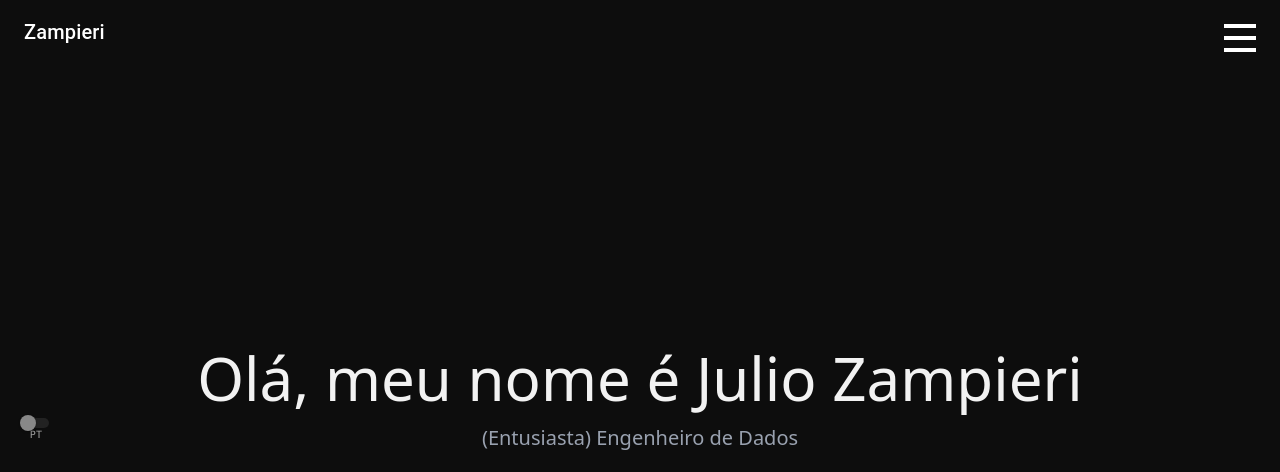
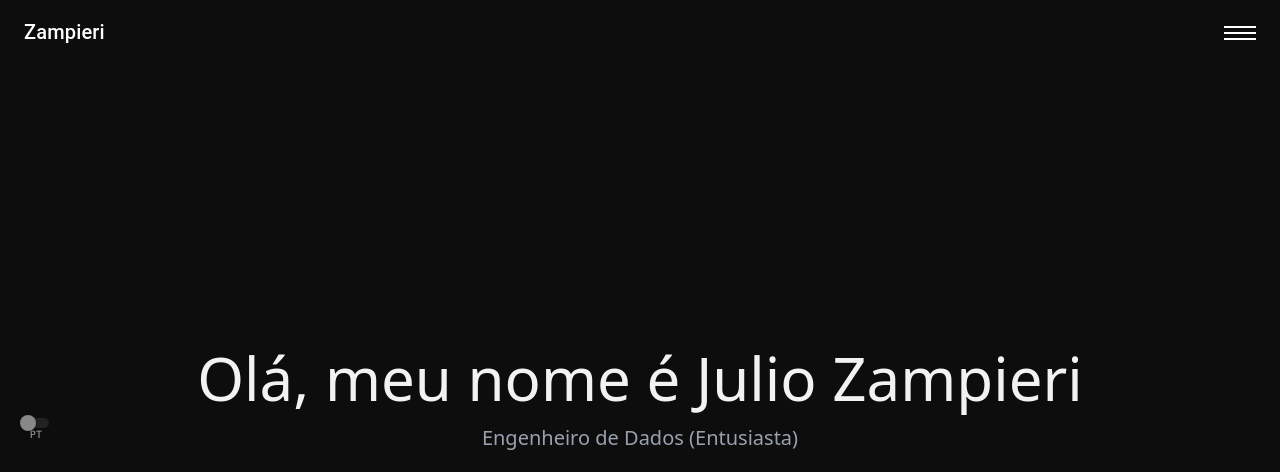
Before and after one commit to jzampieri/Portfolio, a React (Vite) app: page / in a window 1280 px wide. Shown: the top 472 px of the page. Built offline with nearby package versions, Linux system fonts and the light colour scheme.

Commit message:
fix: tooltip (technologies section

```diff
--- a/src/components/Footer/Footer.tsx
+++ b/src/components/Footer/Footer.tsx
@@ -17,7 +17,7 @@ interface FooterProps {
     const { developedBy, rights } = translations[lang];
 
     return (
-      <footer className="w-full py-6 flex justify-center items-center text-sm text-neutral-500">
+      <footer className="w-full py-12 md:py-6 flex justify-center items-center text-sm text-neutral-500">
         <p className="text-center">
           {developedBy} <span className="text-white font-medium">Julio Zampieri</span> • {rights} © {new Date().getFullYear()}
         </p>
--- a/src/components/Header/Header.tsx
+++ b/src/components/Header/Header.tsx
@@ -11,10 +11,10 @@ const Header = ({ lang }: HeaderProps) => {
   const [open, setOpen] = useState(false);
 
   const links = lang === 'pt'
-    ? ['Sobre', 'Experiência' , 'Habilidades', 'Projetos', 'Contato']
-    : ['About', 'Experience' , 'Skills', 'Projects', 'Contact'];
+    ? ['Sobre', 'Experiência', 'Habilidades', 'Projetos', 'Contato']
+    : ['About', 'Experience', 'Skills', 'Projects', 'Contact'];
 
-  const hrefs = ['#sobre', '#experiencia' , '#skills', '#projects', '#contato'];
+  const hrefs = ['#sobre', '#experiencia', '#skills', '#projects', '#contato'];
 
   const toggleMenu = () => {
     setOpen((prevOpen) => !prevOpen);
@@ -86,12 +86,12 @@ const Header = ({ lang }: HeaderProps) => {
         </Typography>
 
         <div
-          className={`relative w-8 h-4 cursor-pointer z-20 ${open ? 'open' : ''}`}
+          className="relative w-8 h-8 flex flex-col justify-center items-center cursor-pointer z-20"
           onClick={toggleMenu}
         >
-          <div className={`bar bg-white h-1 w-full mb-2 transition-all duration-300 ease-in-out ${open ? 'rotate-45 top-2' : ''}`} />
-          <div className={`bar bg-white h-1 w-full mb-2 transition-all duration-300 ease-in-out ${open ? 'opacity-0' : ''}`} />
-          <div className={`bar bg-white h-1 w-full mb-2 transition-all duration-300 ease-in-out ${open ? 'rotate-45 bottom-2' : ''}`} />
+          <div className={`absolute top-[30%] w-full h-[2px] bg-white transition-all duration-300 ease-in-out ${open ? 'rotate-45 translate-y-[6px]' : ''}`} />
+          <div className={`absolute top-[50%] w-full h-[2px] bg-white transition-all duration-300 ease-in-out ${open ? 'opacity-0' : ''}`} />
+          <div className={`absolute top-[70%] w-full h-[2px] bg-white transition-all duration-300 ease-in-out ${open ? '-rotate-45 -translate-y-[6px]' : ''}`} />
         </div>
 
         <Box
@@ -151,7 +151,7 @@ const Header = ({ lang }: HeaderProps) => {
               onMouseMove={(e) => handleMouseMove(e, e.currentTarget)}
               onMouseLeave={(e) => handleMouseLeave(e.currentTarget)}
             >
-              <div className='w-5xl h-20'>{links[i]}</div>
+              <div className="w-5xl h-20">{links[i]}</div>
             </Box>
           ))}
         </Box>
--- a/src/components/Technologies/Technologies.tsx
+++ b/src/components/Technologies/Technologies.tsx
@@ -1,3 +1,4 @@
+import { useState } from 'react';
 import {
   SiReact,
   SiTypescript,
@@ -25,6 +26,10 @@ interface TechnologiesProps {
 }
 
 const Technologies = ({ lang }: TechnologiesProps) => {
+
+  const [openTooltipIndex, setOpenTooltipIndex] = useState<number | null>(null);
+  const isMobile = typeof window !== 'undefined' && window.innerWidth <= 768;
+
   const content = {
     pt: {
       title: '<Tecnologias e Habilidades/>',
@@ -168,28 +173,48 @@ const Technologies = ({ lang }: TechnologiesProps) => {
   ];
 
   return (
-    <main className="w-full flex items-center flex-col" id='skills'>
+    <main className="w-full flex items-center flex-col" id="skills">
       <h2 className="text-xs font-bold text-center mb-8 mt-14 text-neutral-500">
         {content[lang].title}
       </h2>
       <section className="w-4/5 flex justify-center">
         <div className="grid grid-cols-2 sm:grid-cols-2 lg:grid-cols-3 xl:grid-cols-4 gap-8">
-          {technologies.map((tech, index) => (
+          {technologies.map((tech, index) => {
+            const isOpen = openTooltipIndex === index;
+            const tooltipProps = isMobile
+              ? {
+                  open: isOpen,
+                  disableHoverListener: true,
+                  disableFocusListener: true,
+                  disableTouchListener: true,
+                }
+              : {};
+
+            return (
               <Tooltip
+                key={index}
                 title={
                   <span className="text-sm">
                     {content[lang].items[tech.name as keyof typeof content['pt']['items']].description}
                   </span>
                 }
                 placement="top"
-              key={index}
+                {...tooltipProps}
               >
-              <div className="bg-[#1a1a1a]/80 backdrop-blur-md p-3 sm:p-6 rounded-2xl shadow-lg ring-0 hover:ring-4 hover:ring-white/10 hover:scale-105 transition-all duration-300">
+                <div
+                  onClick={() => {
+                    if (isMobile) {
+                      setOpenTooltipIndex(isOpen ? null : index);
+                    }
+                  }}
+                  className="bg-[#1a1a1a]/80 backdrop-blur-md p-3 sm:p-6 rounded-2xl shadow-lg ring-0 hover:ring-4 hover:ring-white/10 hover:scale-105 transition-all duration-300"
+                >
                   <div className="flex justify-center mb-4">{tech.icon}</div>
                   <h3 className="text-base text-center text-white">{tech.name}</h3>
                 </div>
               </Tooltip>
-          ))}
+            );
+          })}
         </div>
       </section>
     </main>
--- a/src/pages/Main/Main.tsx
+++ b/src/pages/Main/Main.tsx
@@ -25,7 +25,7 @@ function Main({ lang, setLang }: MainProps) {
               : 'Hello, my name is Julio Zampieri'}
           </h1>
           <h2 className="text-xl text-gray-400">
-            {lang === 'pt' ? '(Entusiasta) Engenheiro de Dados' : 'Data Engineer (Enthusiast)'}
+            {lang === 'pt' ? 'Engenheiro de Dados (Entusiasta)' : 'Data Engineer (Enthusiast)'}
           </h2>
         </article>
       </section>
```
Lines whose indentation alone changed are shown as unchanged.
